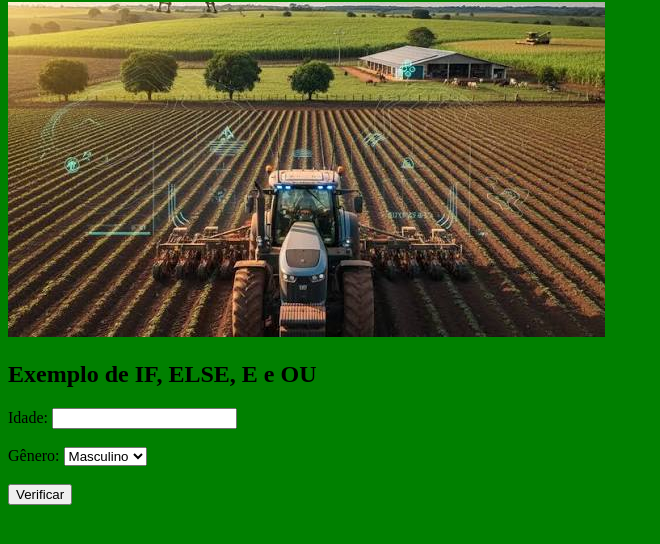
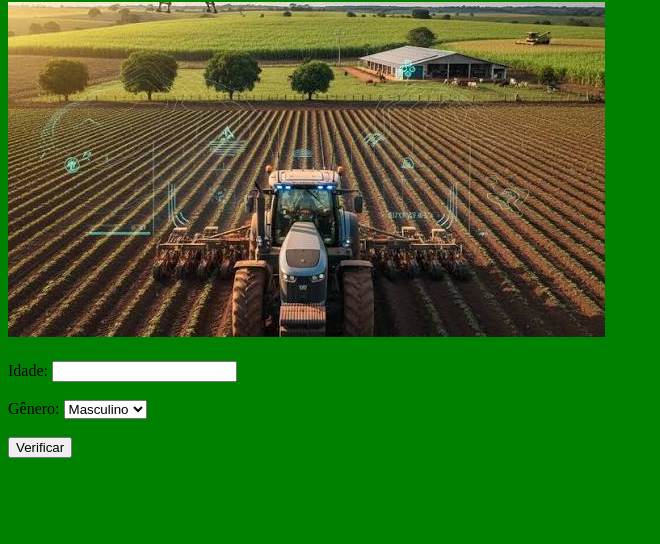
Before and after one commit to GuilhermeFND/trabalho1_js_2b_Guilherme-Fernandes, a plain HTML site: page index.html in a window 1280 px wide. Shown: the part 78-622 px from the top of the page, without its empty margins (0-660 px from the left). Drawn offline with Linux system fonts and the light colour scheme.

Commit message:
Update index.html

```diff
--- a/index.html
+++ b/index.html
@@ -9,7 +9,7 @@
 <body>
     <h1>Agricultura Brasileira</h1>
     <img id="imagem1" src="images.jpeg">
-    <h2>Exemplo de IF, ELSE, E e OU</h2>
+    <h2></h2>
 
 <label>Idade:</label>
 <input type="number" id="idade">
```
